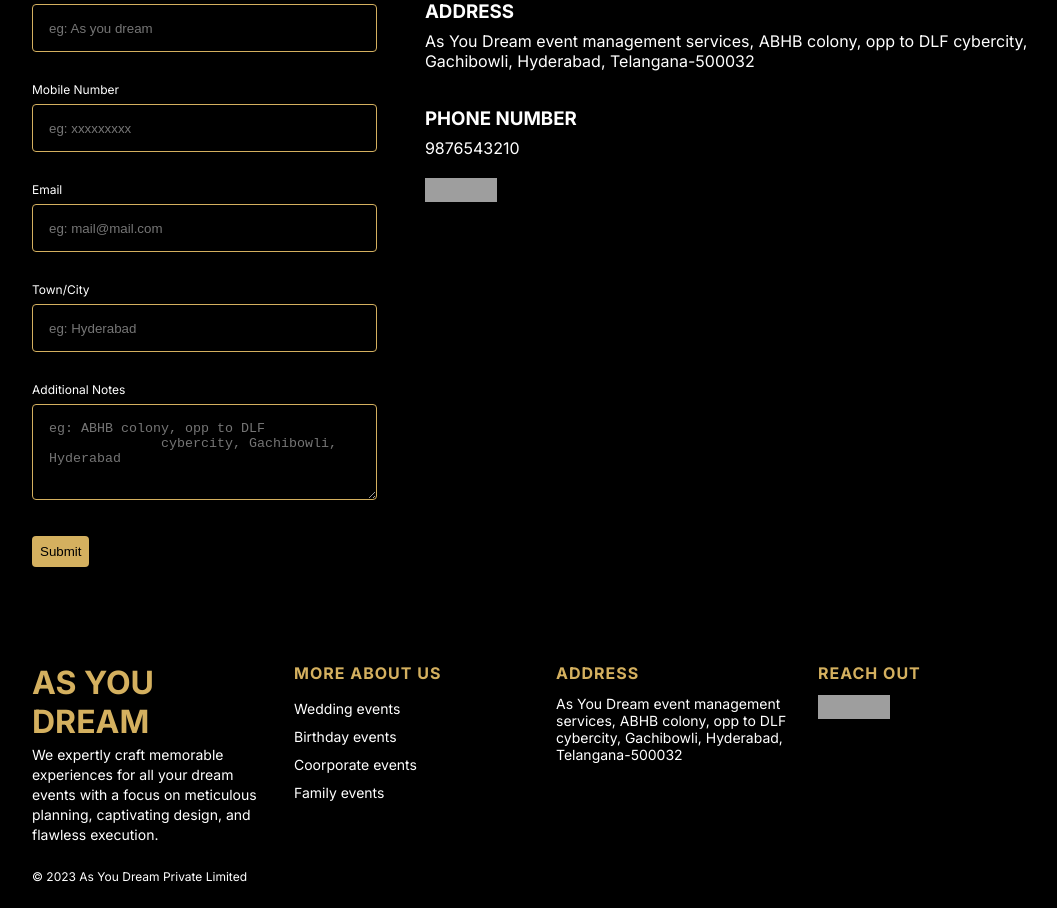
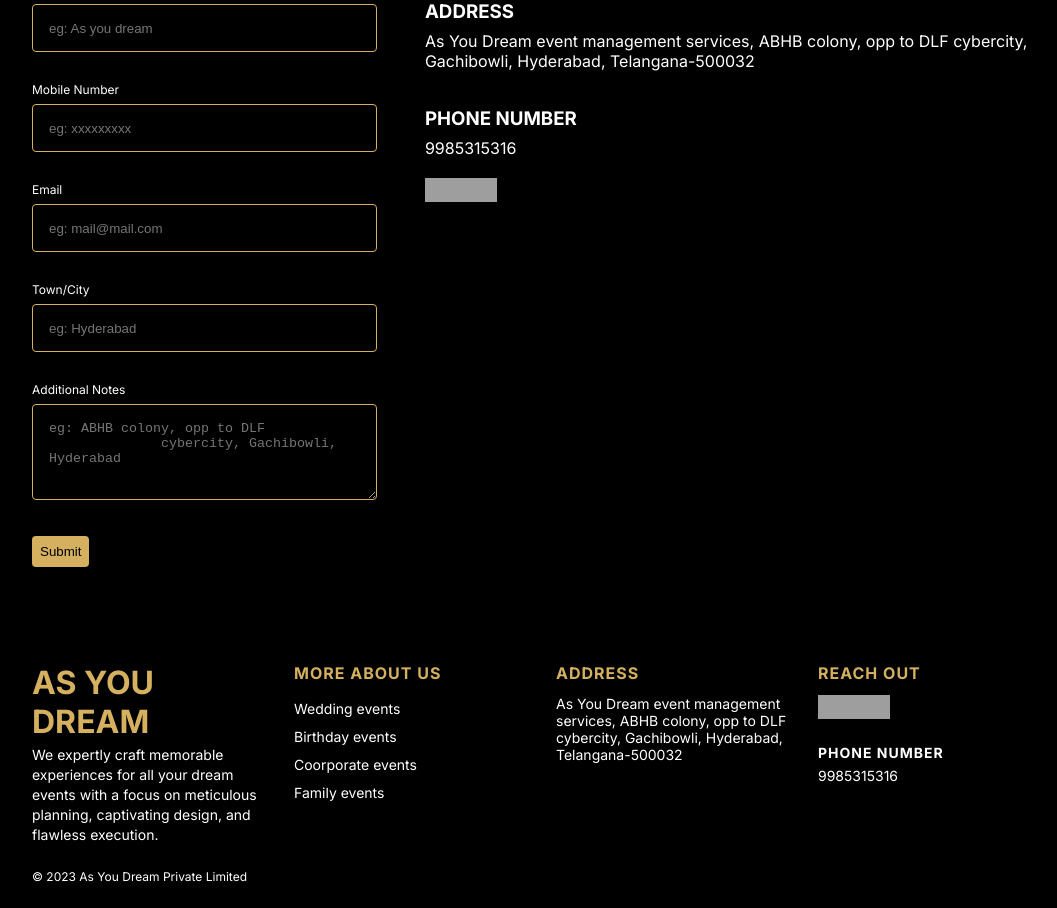
Before and after one commit to kundanbasha/as-you-dream, a Next.js app: page /contact in a window 1280 px wide. Shown: the part 400-1308 px from the top of the page, without its empty margins (96-1153 px from the left). Built offline with nearby package versions, Linux system fonts and the light colour scheme; grey boxes are pictures that could not be loaded.

Commit message:
added number to footer

```diff
--- a/src/pages/contact/index.tsx
+++ b/src/pages/contact/index.tsx
@@ -18,7 +18,7 @@
           </p>
 
           <h3>Phone Number</h3>
-          <p>9876543210</p>
+          <p>9985315316</p>
           <br />
           <ReactOut />
         </div>
--- a/src/shared/organisms/footer/footer.module.scss
+++ b/src/shared/organisms/footer/footer.module.scss
@@ -38,6 +38,16 @@
   color: $secondary-color;
 }
 
+.item-sub-title {
+  font-size: 14px;
+  font-weight: bold;
+  margin-top: 16px;
+  text-transform: uppercase;
+  letter-spacing: 1px;
+  margin-bottom: 6px;
+  color: white;
+}
+
 .title {
   color: $secondary-color;
   margin-bottom: 4px;
--- a/src/shared/organisms/footer/index.tsx
+++ b/src/shared/organisms/footer/index.tsx
@@ -45,6 +45,8 @@
           <div className={footerStyles["grid-item"]}>
             <h4 className={footerStyles["item-title"]}>Reach out</h4>
             <ReactOut />
+            <h4 className={footerStyles["item-sub-title"]}>PHONE NUMBER</h4>
+            <p>9985315316</p>
           </div>
         </div>
         <div />
```
